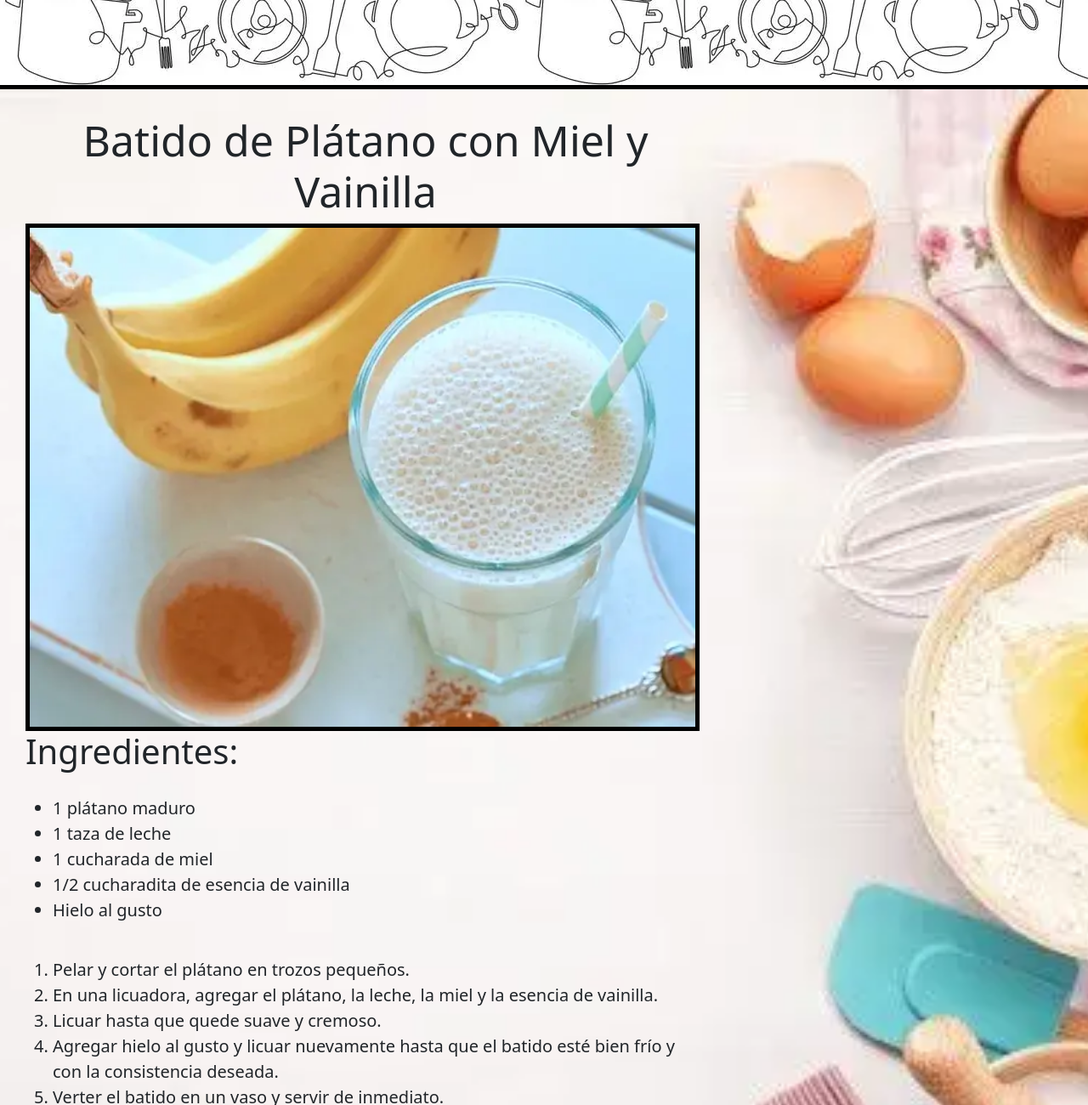
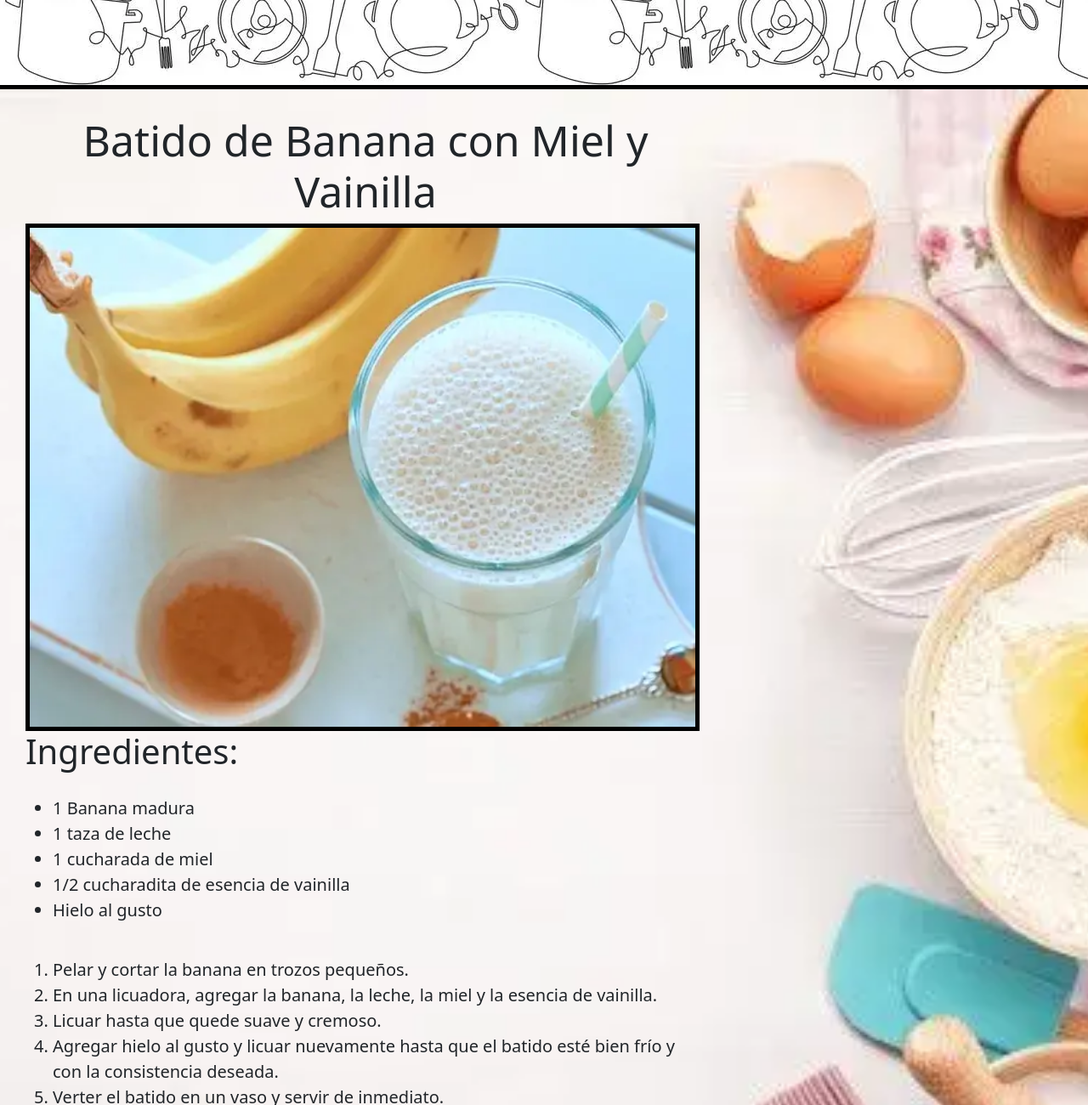
Before and after one commit to Apoolgff/CocinaRapida, a website: page html/batidoPlatano.html in a window 1280 px wide. Shown: the part 280-1580 px from the top of the page at 85% size. Drawn offline with nearby package versions, Linux system fonts and the light colour scheme.

Commit message:
errores de texto

```diff
--- a/html/batidoPlatano.html
+++ b/html/batidoPlatano.html
@@ -4,7 +4,7 @@
     <meta charset="UTF-8">
     <meta http-equiv="X-UA-Compatible" content="IE=edge">
     <meta name="viewport" content="width=device-width, initial-scale=1.0">
-    <title>Receta Batido de Platano</title>
+    <title>Receta Batido de Banana</title>
     <link rel="shortcut icon" href="../assets/favicon.ico" type="image/x-icon">
     <link href="https://cdn.jsdelivr.net/npm/bootstrap@5.3.0-alpha3/dist/css/bootstrap.min.css" rel="stylesheet" integrity="sha384-KK94CHFLLe+nY2dmCWGMq91rCGa5gtU4mk92HdvYe+M/SXH301p5ILy+dN9+nJOZ" crossorigin="anonymous">
     <link rel="stylesheet" href="../css/main.css">
@@ -41,22 +41,22 @@
 
     <main class="borderMio recetaMain">
         <section class="contenedor__receta">
-        <h2>Batido de Plátano con Miel y Vainilla</h2>
+        <h2>Batido de Banana con Miel y Vainilla</h2>
 
         <img class="img__receta" src="../assets/images/BatidoDePlatano.webp" alt="Batido de Platano">
 
 
             <h3>Ingredientes:</h3>
             <ul class="ul">
-                <li>1 plátano maduro</li>
+                <li>1 Banana madura</li>
                 <li>1 taza de leche</li>
                 <li>1 cucharada de miel</li>
                 <li>1/2 cucharadita de esencia de vainilla</li>
                 <li>Hielo al gusto</li>
             </ul>
             <ol class="ol">
-                <li>Pelar y cortar el plátano en trozos pequeños.</li>
-                <li>En una licuadora, agregar el plátano, la leche, la miel y la esencia de vainilla.</li>
+                <li>Pelar y cortar la banana en trozos pequeños.</li>
+                <li>En una licuadora, agregar la banana, la leche, la miel y la esencia de vainilla.</li>
                 <li>Licuar hasta que quede suave y cremoso.</li>
                 <li>Agregar hielo al gusto y licuar nuevamente hasta que el batido esté bien frío y con la consistencia deseada.</li>
                 <li>Verter el batido en un vaso y servir de inmediato.</li>
```
